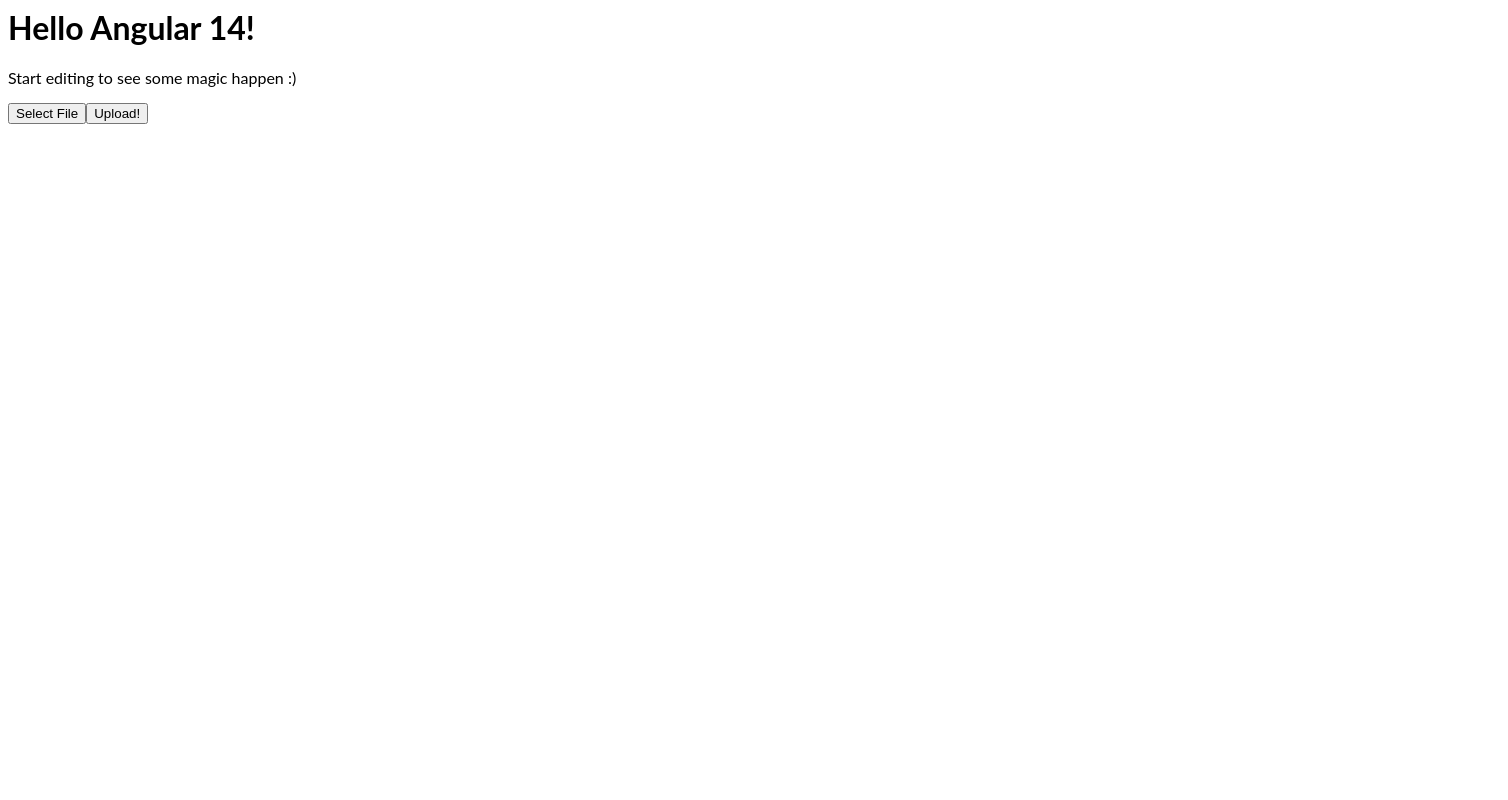
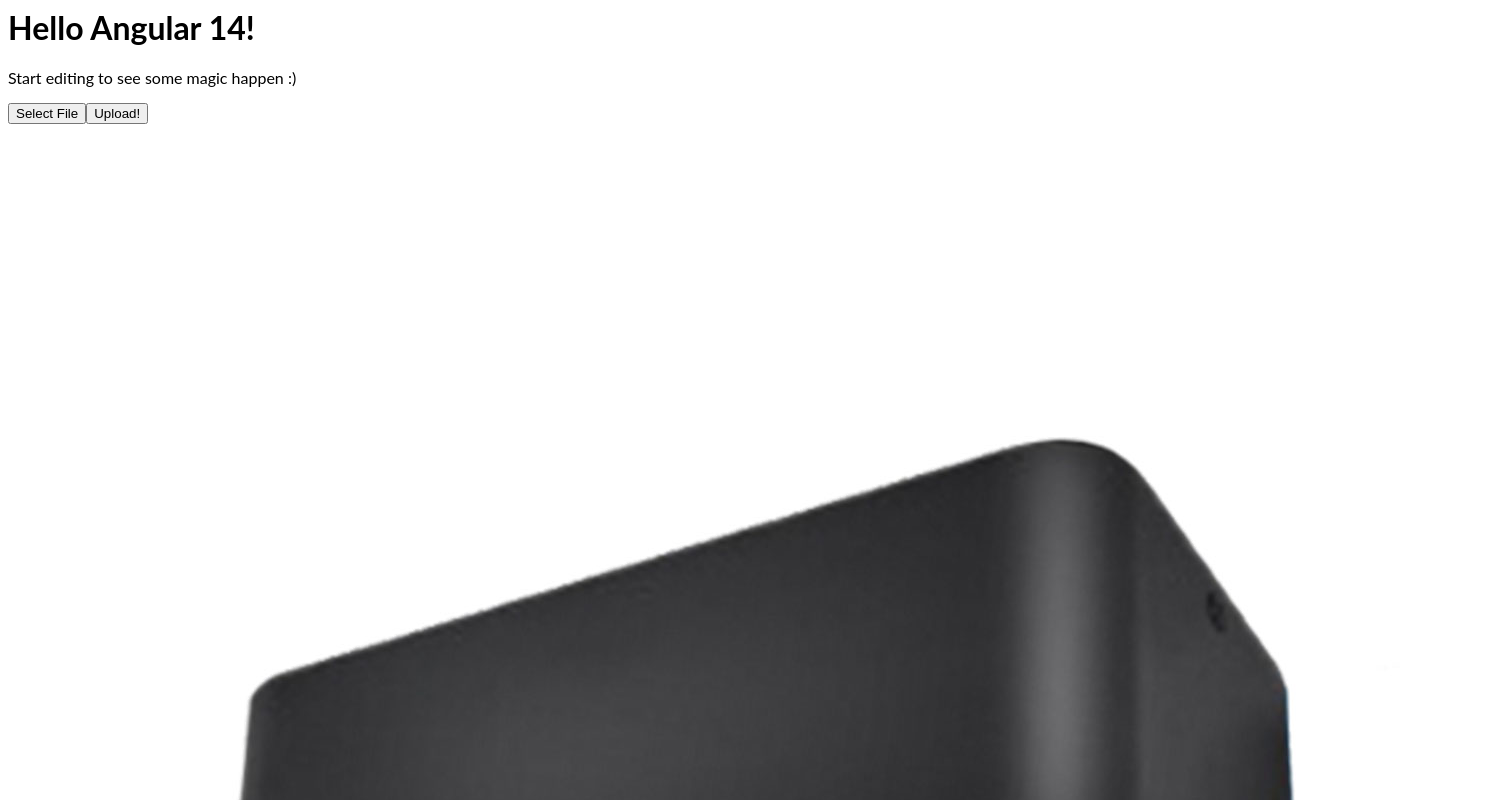
Before and after one commit to juparave/angular-image-overlay, an Angular app: page / in a window 1280 px wide. Shown: the top 800 px of the page, 1508 px wide, since content can reach past the window. Built offline with nearby package versions, Linux system fonts and the light colour scheme.

Commit message:
1 file modified

```diff
--- a/src/app/app.component.html
+++ b/src/app/app.component.html
@@ -13,3 +13,7 @@
 />
 <button (click)="fileInput.click()">Select File</button>
 <button (click)="onUpload()">Upload!</button>
+
+<div class="photo" appDraggable>
+<img src="assets/TL-2930_1.png"/>
+</div>
```
